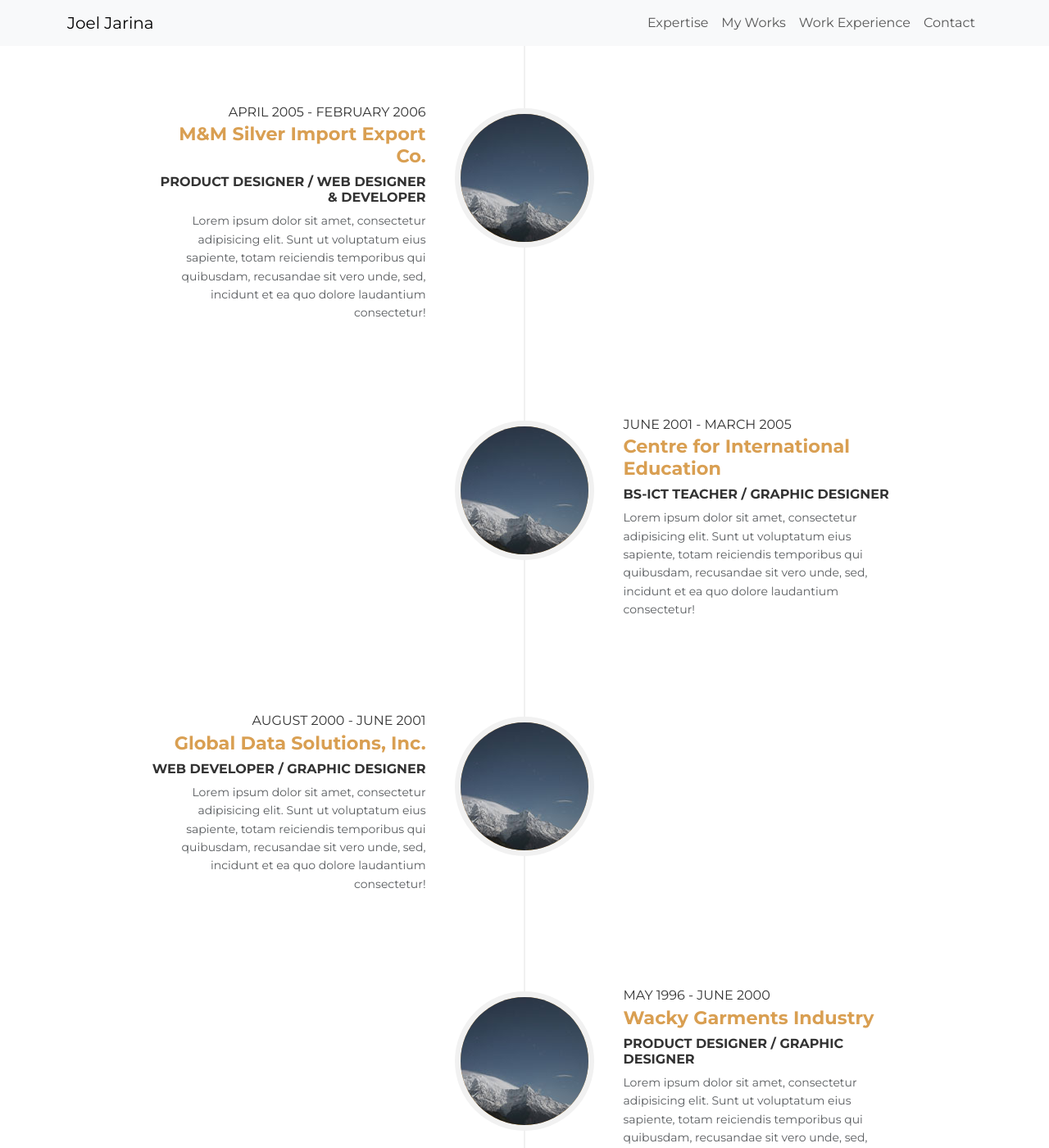
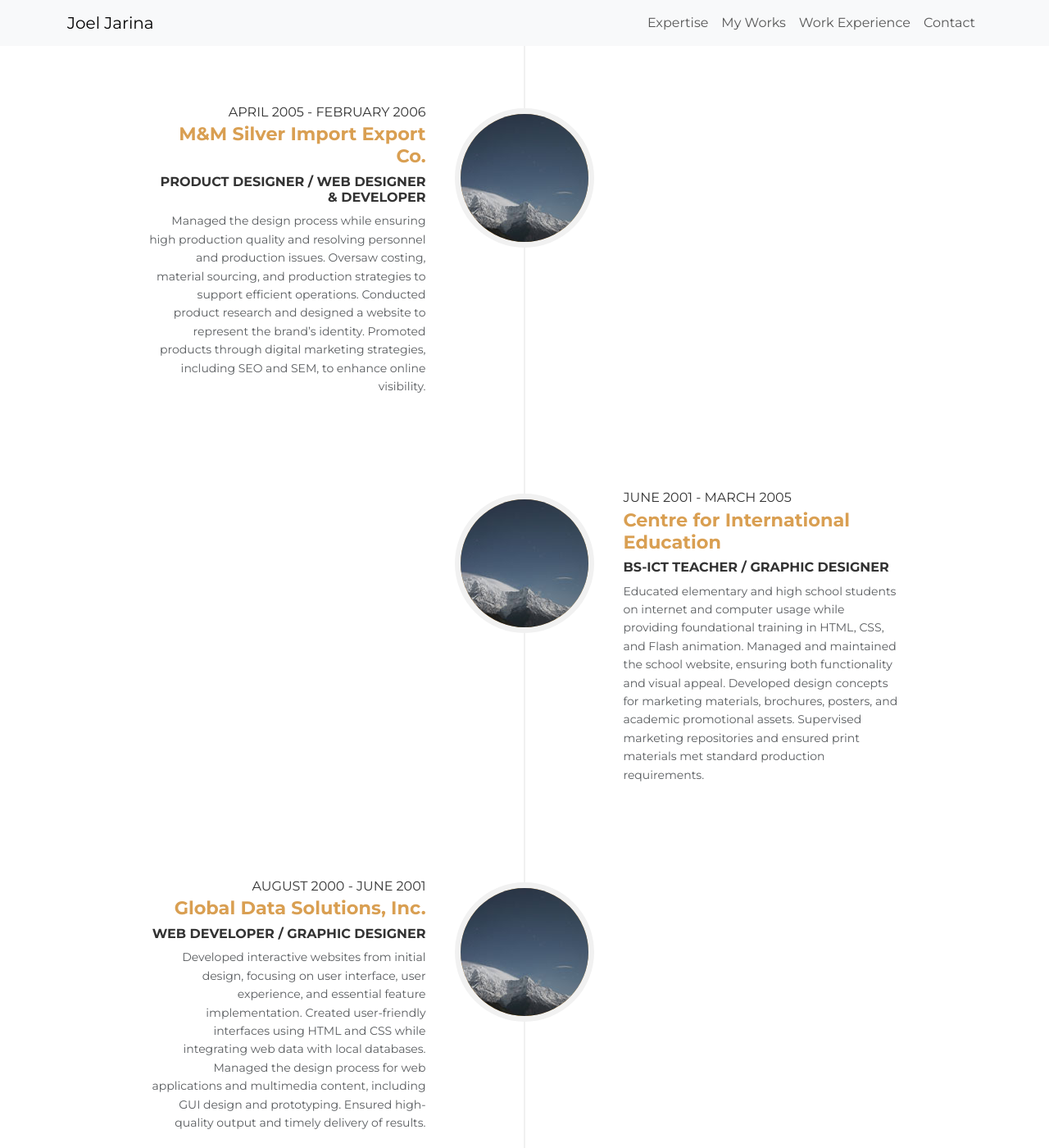
Before and after one commit to media4creations/aboutme, a Jekyll site: the page built from index.html, in a window 1280 px wide and 1400 px high, scrolled down 4703 px. Shown: the whole window at 82% size. Built offline with Jekyll 4.4.1, drawn with Linux system fonts in a browser that asks for light colours; some web fonts are replaced; some of the changed text lies outside the part shown.

Commit message:
Update work-experience.html

```diff
--- a/_includes/work-experience.html
+++ b/_includes/work-experience.html
@@ -82,7 +82,7 @@
                                     <h6 class="job_position">Product Designer / Web Designer & Developer</h6>
                                 </div>
                                 <div class="timeline-body">
-                                    <p class="text-muted">Lorem ipsum dolor sit amet, consectetur adipisicing elit. Sunt ut voluptatum eius sapiente, totam reiciendis temporibus qui quibusdam, recusandae sit vero unde, sed, incidunt et ea quo dolore laudantium consectetur!</p>
+                                    <p class="text-muted">Managed the design process while ensuring high production quality and resolving personnel and production issues. Oversaw costing, material sourcing, and production strategies to support efficient operations. Conducted product research and designed a website to represent the brand’s identity. Promoted products through digital marketing strategies, including SEO and SEM, to enhance online visibility.</p>
                                 </div>
                             </div>
                         </li>
@@ -97,7 +97,7 @@
                                     <h6 class="job_position">BS-ICT Teacher / Graphic Designer</h6>
                                 </div>
                                 <div class="timeline-body">
-                                    <p class="text-muted">Lorem ipsum dolor sit amet, consectetur adipisicing elit. Sunt ut voluptatum eius sapiente, totam reiciendis temporibus qui quibusdam, recusandae sit vero unde, sed, incidunt et ea quo dolore laudantium consectetur!</p>
+                                    <p class="text-muted">Educated elementary and high school students on internet and computer usage while providing foundational training in HTML, CSS, and Flash animation. Managed and maintained the school website, ensuring both functionality and visual appeal. Developed design concepts for marketing materials, brochures, posters, and academic promotional assets. Supervised marketing repositories and ensured print materials met standard production requirements.</p>
                                 </div>
                             </div>
                         </li>
@@ -112,7 +112,7 @@
                                     <h6 class="job_position">Web Developer / Graphic Designer</h6>
                                 </div>
                                 <div class="timeline-body">
-                                    <p class="text-muted">Lorem ipsum dolor sit amet, consectetur adipisicing elit. Sunt ut voluptatum eius sapiente, totam reiciendis temporibus qui quibusdam, recusandae sit vero unde, sed, incidunt et ea quo dolore laudantium consectetur!</p>
+                                    <p class="text-muted">Developed interactive websites from initial design, focusing on user interface, user experience, and essential feature implementation. Created user-friendly interfaces using HTML and CSS while integrating web data with local databases. Managed the design process for web applications and multimedia content, including GUI design and prototyping. Ensured high-quality output and timely delivery of results.</p>
                                 </div>
                             </div>
                         </li>
@@ -127,7 +127,7 @@
                                     <h6 class="job_position">Product Designer / Graphic Designer</h6>
                                 </div>
                                 <div class="timeline-body">
-                                    <p class="text-muted">Lorem ipsum dolor sit amet, consectetur adipisicing elit. Sunt ut voluptatum eius sapiente, totam reiciendis temporibus qui quibusdam, recusandae sit vero unde, sed, incidunt et ea quo dolore laudantium consectetur!</p>
+                                    <p class="text-muted">Created t-shirt design concepts and supervised manufacturing while planning production execution and costs. Developed new fashion ideas and ensured high-quality print production standards. Designed marketing graphics aligned with brand identity to engage target audiences. Applied strong knowledge of silk screen printing, textile materials, and printing techniques to enhance design output.</p>
                                 </div>
                             </div>
                         </li>
@@ -142,7 +142,7 @@
                                     <h6 class="job_position">Product Designer / Graphic Designer</h6>
                                 </div>
                                 <div class="timeline-body">
-                                    <p class="text-muted">Lorem ipsum dolor sit amet, consectetur adipisicing elit. Sunt ut voluptatum eius sapiente, totam reiciendis temporibus qui quibusdam, recusandae sit vero unde, sed, incidunt et ea quo dolore laudantium consectetur!</p>
+                                    <p class="text-muted">Oversaw the development of innovative casual wear designs while ensuring high product quality and consistency. Balanced business goals, design aesthetics, and customer preferences to strengthen brand identity. Conducted market research and analyzed trends to develop competitive product concepts. Created impactful marketing and sales designs that enhanced brand appeal and supported business growth.</p>
                                 </div>
                             </div>
                         </li>
```
